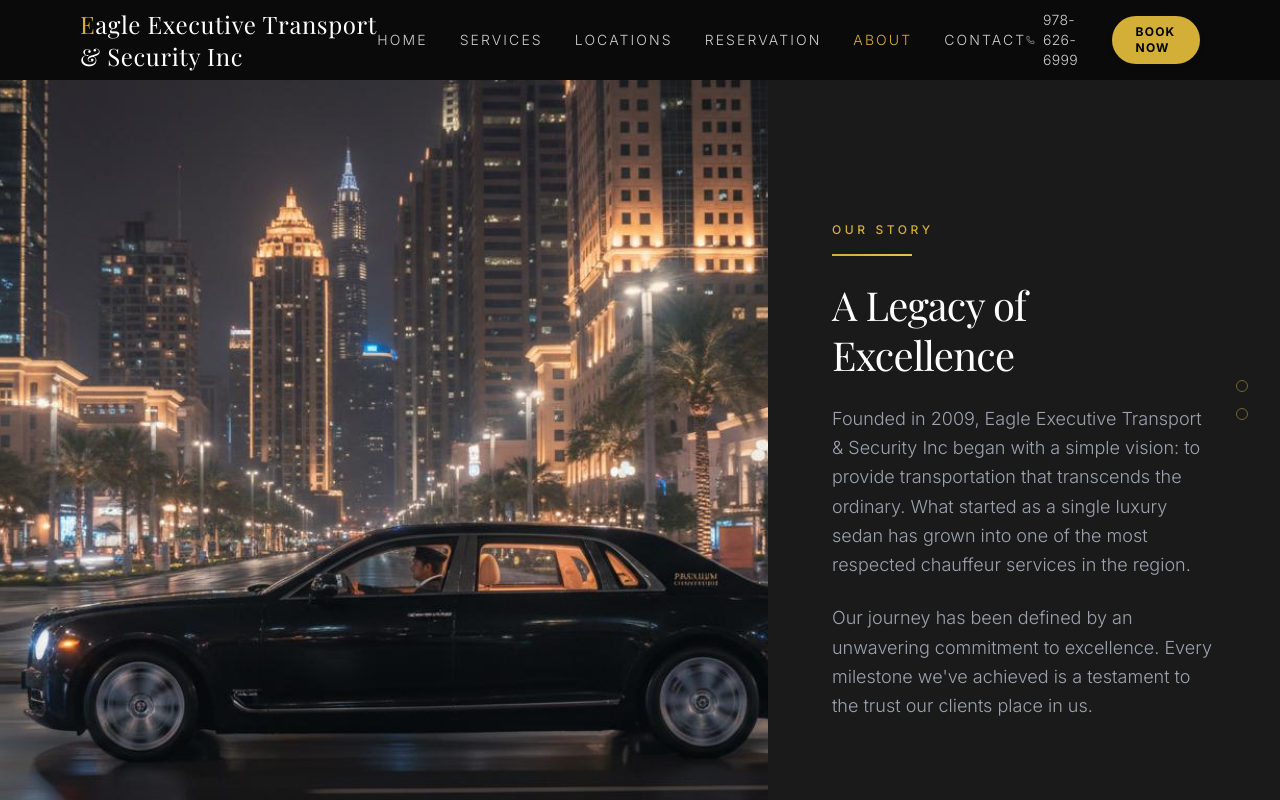
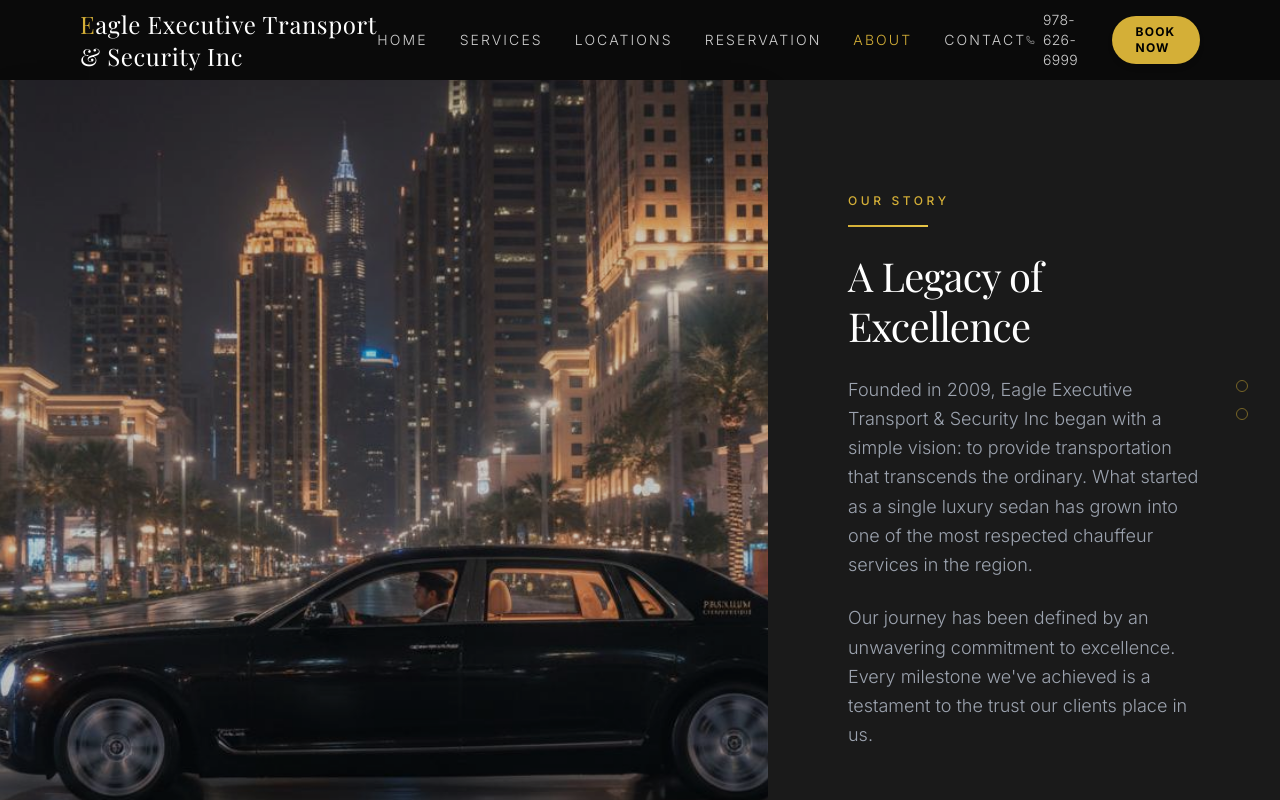
Before and after one commit to Sreeram4506/eagleexecutives, a React (Vite) app: page /about in a window 1280 px wide. Shown: the top 800 px of the page. Built offline with nearby package versions, Linux system fonts and the light colour scheme; a web font is replaced by a local one.

Commit message:
fix(About): restore staggered animations and parallax scroll effect

```diff
--- a/src/sections/About.tsx
+++ b/src/sections/About.tsx
@@ -3,16 +3,36 @@ import { aboutConfig } from '../config';
 
 interface AboutSectionProps {
   id: string;
-  image: string;
-  contentBg: string;
-  textColor: string;
+  section: typeof aboutConfig.sections[0];
   reverse?: boolean;
-  children: React.ReactNode;
 }
 
-const AboutSection = ({ id, image, contentBg, textColor, reverse, children }: AboutSectionProps) => {
+const useParallax = () => {
+  const [offset, setOffset] = useState(0);
+  const ref = useRef<HTMLDivElement>(null);
+
+  useEffect(() => {
+    const handleScroll = () => {
+      if (!ref.current) return;
+      const rect = ref.current.getBoundingClientRect();
+      const windowH = window.innerHeight;
+      if (rect.top < windowH && rect.bottom > 0) {
+        const progress = (windowH - rect.top) / (windowH + rect.height);
+        setOffset((progress - 0.5) * 80); // Parallax strength
+      }
+    };
+    window.addEventListener('scroll', handleScroll, { passive: true });
+    handleScroll();
+    return () => window.removeEventListener('scroll', handleScroll);
+  }, []);
+
+  return { ref, offset };
+};
+
+const AboutSection = ({ id, section, reverse }: AboutSectionProps) => {
   const sectionRef = useRef<HTMLDivElement>(null);
   const [isVisible, setIsVisible] = useState(false);
+  const { ref: imgRef, offset } = useParallax();
 
   useEffect(() => {
     const observer = new IntersectionObserver(
@@ -22,7 +42,7 @@ const AboutSection = ({ id, image, contentBg, textColor, reverse, children }: Ab
           observer.unobserve(entry.target);
         }
       },
-      { threshold: 0.2 }
+      { threshold: 0.15 }
     );
 
     if (sectionRef.current) {
@@ -40,23 +60,76 @@ const AboutSection = ({ id, image, contentBg, textColor, reverse, children }: Ab
     >
       {/* Image Side */}
       <div
-        className={`w-full lg:w-3/5 h-[50vh] lg:h-auto min-h-[400px] bg-cover bg-center md:bg-fixed transition-all duration-1000 ${
-          isVisible ? 'opacity-100 scale-100' : 'opacity-0 scale-105'
-        }`}
-        style={{ backgroundImage: `url(${image})` }}
-      />
+        ref={imgRef}
+        className="w-full lg:w-3/5 h-[60vh] lg:h-auto min-h-[400px] overflow-hidden relative shadow-2xl"
+      >
+        <div
+          className={`absolute inset-0 bg-cover bg-center transition-all duration-[1.5s] ease-out-expo ${
+            isVisible ? 'scale-100 opacity-100' : 'scale-110 opacity-0'
+          }`}
+          style={{
+            backgroundImage: `url(${section.image})`,
+            transform: `scale(1.1) translateY(${offset}px)`,
+          }}
+        />
+        {/* Luxury Overlay */}
+        <div
+          className={`absolute inset-0 bg-black/20 transition-opacity duration-1000 ${
+            isVisible ? 'opacity-100' : 'opacity-0'
+          }`}
+        />
+        {/* Highlight Reveal */}
+        <div
+          className={`absolute inset-0 bg-[#d4af37]/5 transition-all duration-[1.4s] ${
+            isVisible ? 'translate-x-full' : 'translate-x-0'
+          } z-10`}
+          style={{ transitionDelay: '0.2s' }}
+        />
+      </div>
 
       {/* Content Side */}
       <div
-        className="w-full lg:w-2/5 flex items-center justify-center p-8 md:p-12 lg:p-16"
-        style={{ backgroundColor: contentBg, color: textColor }}
+        className="w-full lg:w-2/5 flex items-center justify-center p-8 md:p-16 lg:p-20 relative z-10"
+        style={{ backgroundColor: section.backgroundColor, color: section.textColor }}
       >
         <div
-          className={`max-w-md transition-all duration-700 ${
-            isVisible ? 'opacity-100 translate-y-0' : 'opacity-0 translate-y-8'
-          }`}
+          className={`max-w-md transition-all duration-1000 cubic-bezier(0.23, 1, 0.32, 1)`}
         >
-          {children}
+          <div className={`transition-all duration-1000 delay-[200ms] ${isVisible ? 'opacity-100 translate-y-0' : 'opacity-0 translate-y-4'}`}>
+            <span className="inline-block mb-4 text-xs tracking-[0.3em] font-medium uppercase text-[#d4af37]">
+              {section.tag}
+            </span>
+            <div className="gold-line mb-6" />
+          </div>
+
+          <h2 className={`font-serif text-3xl md:text-[40px] leading-tight mb-6 text-white transition-all duration-1000 delay-[400ms] ${isVisible ? 'opacity-100 translate-y-0' : 'opacity-0 translate-y-4'}`}>
+            {section.heading}
+          </h2>
+
+          {section.quote ? (
+            <div className={`transition-all duration-1000 delay-[600ms] ${isVisible ? 'opacity-100 translate-y-0' : 'opacity-0 translate-y-4'}`}>
+              <p className="text-lg font-light leading-relaxed text-gray-300 mb-6 italic">
+                &ldquo;{section.quote}&rdquo;
+              </p>
+              {section.attribution && (
+                <p className="text-base font-light text-[#d4af37]">
+                  {section.attribution}
+                </p>
+              )}
+            </div>
+          ) : (
+            section.paragraphs.map((paragraph, pIndex) => (
+              <p
+                key={pIndex}
+                className={`text-lg font-light leading-relaxed text-gray-400 mb-6 transition-all duration-1000 ${
+                  isVisible ? 'opacity-100 translate-y-0' : 'opacity-0 translate-y-4'
+                }`}
+                style={{ transitionDelay: `${600 + pIndex * 150}ms` }}
+              >
+                {paragraph}
+              </p>
+            ))
+          )}
         </div>
       </div>
     </div>
@@ -72,37 +145,9 @@ const About = () => {
         <AboutSection
           key={index}
           id={`about-${index}`}
-          image={section.image}
-          contentBg={section.backgroundColor}
-          textColor={section.textColor}
+          section={section}
           reverse={index % 2 !== 0}
-        >
-          <span className="inline-block mb-4 text-xs tracking-[0.3em] font-medium uppercase text-[#d4af37]">
-            {section.tag}
-          </span>
-          <div className="gold-line mb-6" />
-          <h2 className="font-serif text-3xl md:text-[40px] leading-tight mb-6 text-white">
-            {section.heading}
-          </h2>
-          {section.quote ? (
-            <>
-              <p className="text-lg font-light leading-relaxed text-gray-300 mb-6 italic">
-                &ldquo;{section.quote}&rdquo;
-              </p>
-              {section.attribution && (
-                <p className="text-base font-light text-[#d4af37]">
-                  {section.attribution}
-                </p>
-              )}
-            </>
-          ) : (
-            section.paragraphs.map((paragraph, pIndex) => (
-              <p key={pIndex} className="text-lg font-light leading-relaxed text-gray-400 mb-6">
-                {paragraph}
-              </p>
-            ))
-          )}
-        </AboutSection>
+        />
       ))}
 
       {/* Vertical Navigation Dots */}
```
